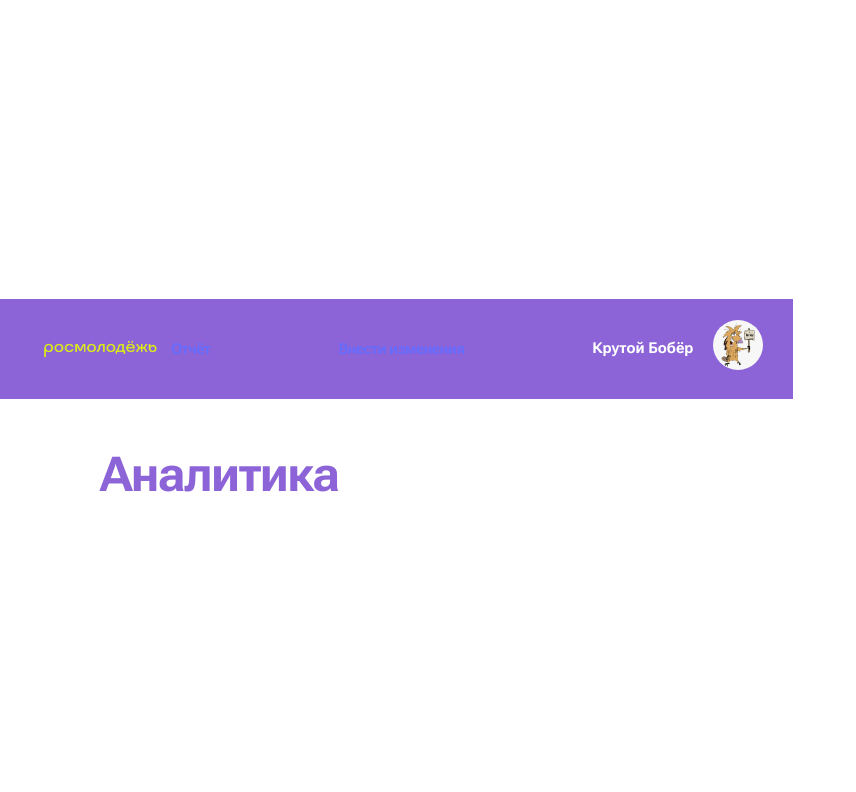
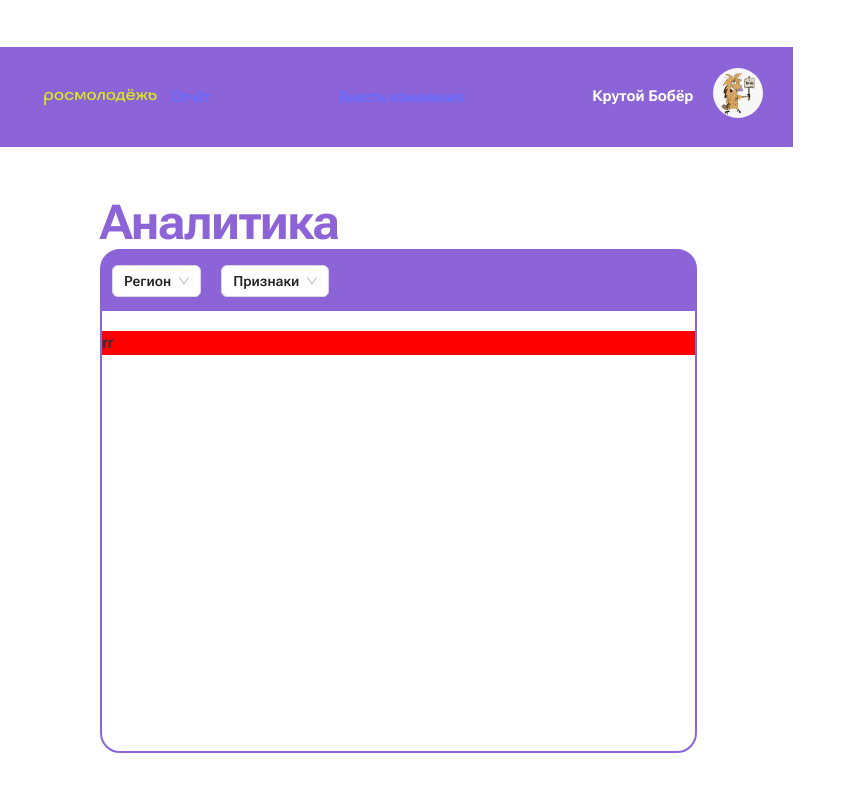
Before and after one commit to TigranAvushyan/youth-beat-dashboard-front, a React (Vite) app: page / in a window 1280 px wide. Shown: the top 792 px of the page, without its empty margins (0-856 px from the left). Built offline with nearby package versions, Linux system fonts and the light colour scheme; no server answers.

Commit message:
add dropdowns

```diff
--- a/src/components/Body/Body.tsx
+++ b/src/components/Body/Body.tsx
@@ -1,11 +1,48 @@
-import { FC } from 'react'
+import axios from 'axios'
+import { FC, useEffect, useState } from 'react'
+import { Map } from '../Map/Map'
 import styles from './Body.module.css'
 
+export const Body: FC = () => {
 
-export const Body: FC = () => {
+  const [array, setArray] = useState([])
+  const [filters, setFilters] = useState([])
+
+  const fetchRegions = async () => {
+        const response = await axios
+        .get('http://78.140.241.174:8100/geography/regions')
+        .then ((res) => {
+          const newArray = optionsToValues(res.data); setArray(res.data)})
+    }
+
+    const fetchFilters = async () => {
+        const response = await axios
+        .get('http://78.140.241.174:8100/stats/features')
+        .then ((res) => {
+          const newArray = optionsToValues(res.data); setFilters(res.data)})
+    }
+
+    function optionsToValues (options: any) {
+        for (var i = 0; i < options?.length; i++) {
+            options[i].label = options[i].name;
+            options[i].value = options[i].id
+            delete options[i].name;
+            }
+    }
+
+
+
+  useEffect(() => {
+    fetchRegions()
+    fetchFilters()
+
+    }, [])
+
     return (
         <div className={styles.container}>
           <h1 className={styles.header}>Аналитика</h1>
+          <Map options={array} filters={filters} children={<div>rr</div>} />
+
         </div>
     )
 }
--- /dev/null
+++ b/src/components/DropDown/DropDown.tsx
@@ -0,0 +1,17 @@
+import { Select } from "antd"
+import { FC } from "react"
+
+interface Props {
+    options: Array<{id: string, label: string, value: string}>
+    handleChange: any
+    defaultValue: string
+}
+
+export const DropDown: FC<Props> = ({options, handleChange, defaultValue}) => {
+
+    return (
+        <>
+            <Select options={options} onChange={(id) => handleChange(id)} defaultValue={defaultValue} />
+        </>
+    )
+}
--- a/src/components/Map/Map.module.css
+++ b/src/components/Map/Map.module.css
@@ -0,0 +1,26 @@
+.container {
+    width: 100%;
+    height: 500px;
+    border: #8C64D8 2px solid;
+    border-radius: 20px;
+}
+
+.header {
+    padding: 5px 0 5px 10px;
+    display: flex;
+    align-items: center;
+    background-color: #8C64D8;
+    height: 50px;
+    border-radius: 15px 15px 0 0;
+    margin-bottom: 20px;
+}
+
+.filter {
+    display: flex;
+    gap: 20px;
+    min-width: fit-content;
+}
+
+.mapContainer {
+    background-color: red;
+}
--- a/src/components/Map/Map.tsx
+++ b/src/components/Map/Map.tsx
@@ -0,0 +1,47 @@
+import axios from "axios"
+import { FC, ReactNode, useEffect, useState } from "react"
+import { DropDown } from "../DropDown/DropDown"
+import styles from './Map.module.css'
+
+interface Props {
+    children: ReactNode
+    options: Array<{id: string, label: string, value: string}>
+    filters: Array<{id: string, label: string, value: string}>
+}
+
+
+export const Map: FC<Props> = ({children, options, filters}) => {
+
+    const [values, setValues] = useState({region: 1, filter: 1})
+
+    const getRegionStats = async () => {
+        console.log('keke')
+    }
+
+    const getRegion = (id: number) => {
+        setValues((prevValues) => ({...prevValues, region: id}))
+        getRegionStats()
+    }
+
+    const getFilters = (id: number) => {
+        setValues((prevValues) => ({...prevValues, filter: id}))
+        getRegionStats()
+    }
+
+
+    return (
+        <div className={styles.container}>
+            <div className={styles.header}>
+                <div className={styles.filter}>
+                    {options &&
+                    <DropDown options={options} handleChange={getRegion} defaultValue='Регион' /> }
+                    {filters &&
+                    <DropDown options={filters} handleChange={getFilters} defaultValue='Признаки' /> }
+                </div>
+            </div>
+            <div className={styles.mapContainer}>
+                {children}
+            </div>
+        </div>
+    )
+}
```
